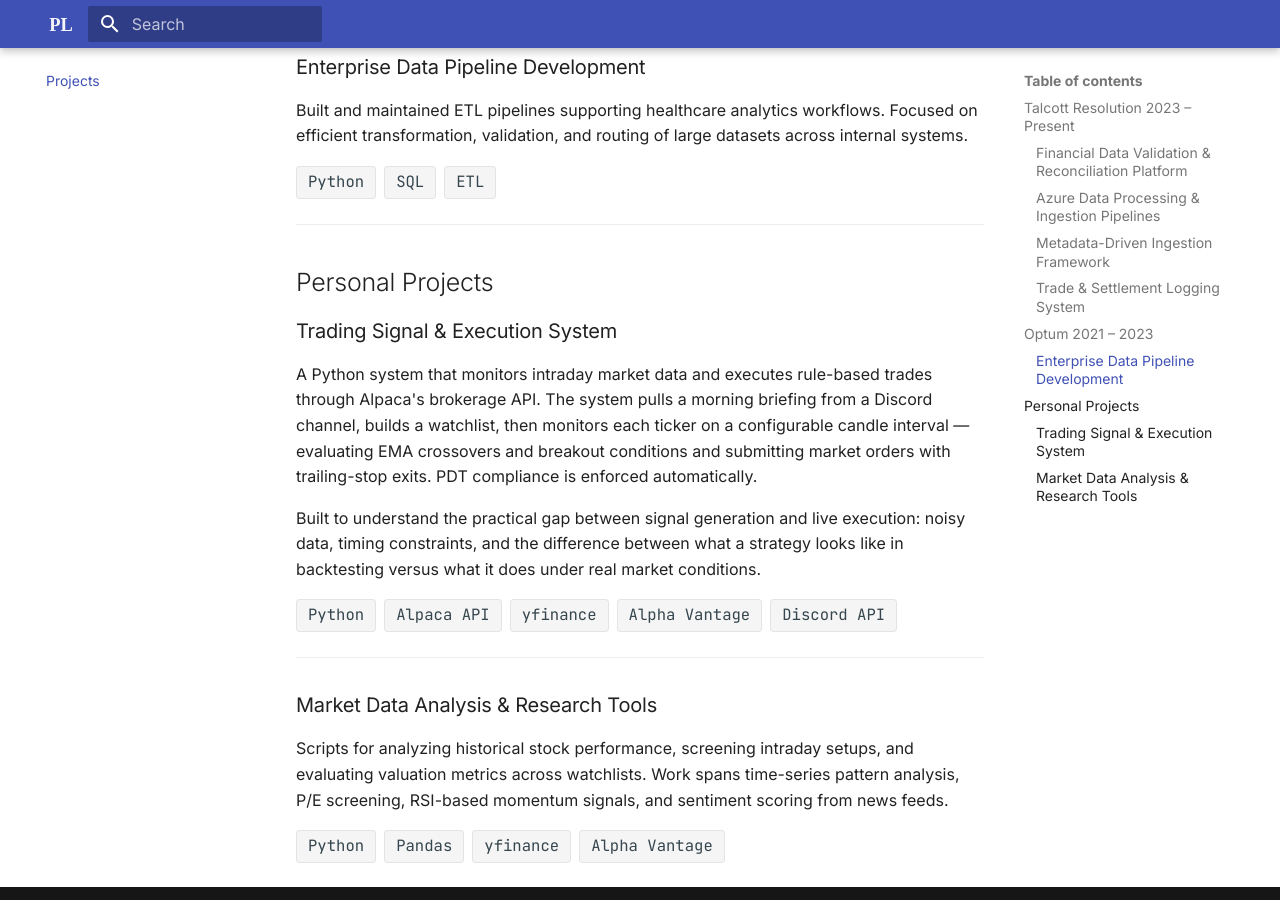
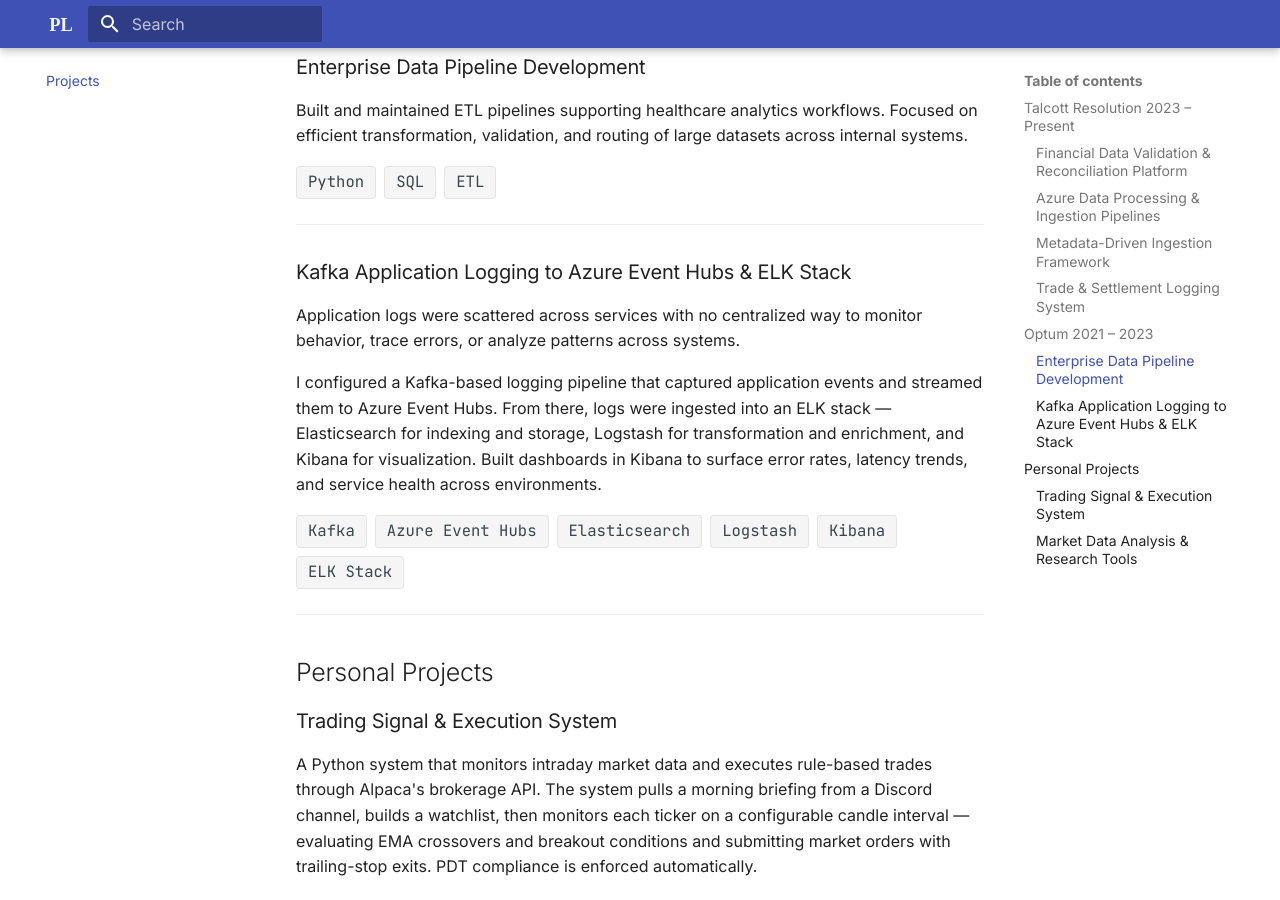
Before and after one commit to paluro567/personal-website, an MkDocs documentation site: the page built from docs/Projects.md, in a window 1280 px wide and 900 px high, scrolled down 1580 px. Built offline with MkDocs 1.6.1 and Material for MkDocs 9.7.7, drawn with Linux system fonts in a browser that asks for light colours.

Commit message:
Optum logging experience

```diff
--- a/docs/Projects.md
+++ b/docs/Projects.md
@@ -77,6 +77,23 @@ Built and maintained ETL pipelines supporting healthcare analytics workflows. Fo
 
 ---
 
+### Kafka Application Logging to Azure Event Hubs & ELK Stack
+
+Application logs were scattered across services with no centralized way to monitor behavior, trace errors, or analyze patterns across systems.
+
+I configured a Kafka-based logging pipeline that captured application events and streamed them to Azure Event Hubs. From there, logs were ingested into an ELK stack — Elasticsearch for indexing and storage, Logstash for transformation and enrichment, and Kibana for visualization. Built dashboards in Kibana to surface error rates, latency trends, and service health across environments.
+
+<div class="project-meta">
+  <span class="tech-badge">Kafka</span>
+  <span class="tech-badge">Azure Event Hubs</span>
+  <span class="tech-badge">Elasticsearch</span>
+  <span class="tech-badge">Logstash</span>
+  <span class="tech-badge">Kibana</span>
+  <span class="tech-badge">ELK Stack</span>
+</div>
+
+---
+
 ## Personal Projects
 
 ### Trading Signal & Execution System
```
Also changed, not shown: site/Projects/index.html, site/search/search_index.json.
